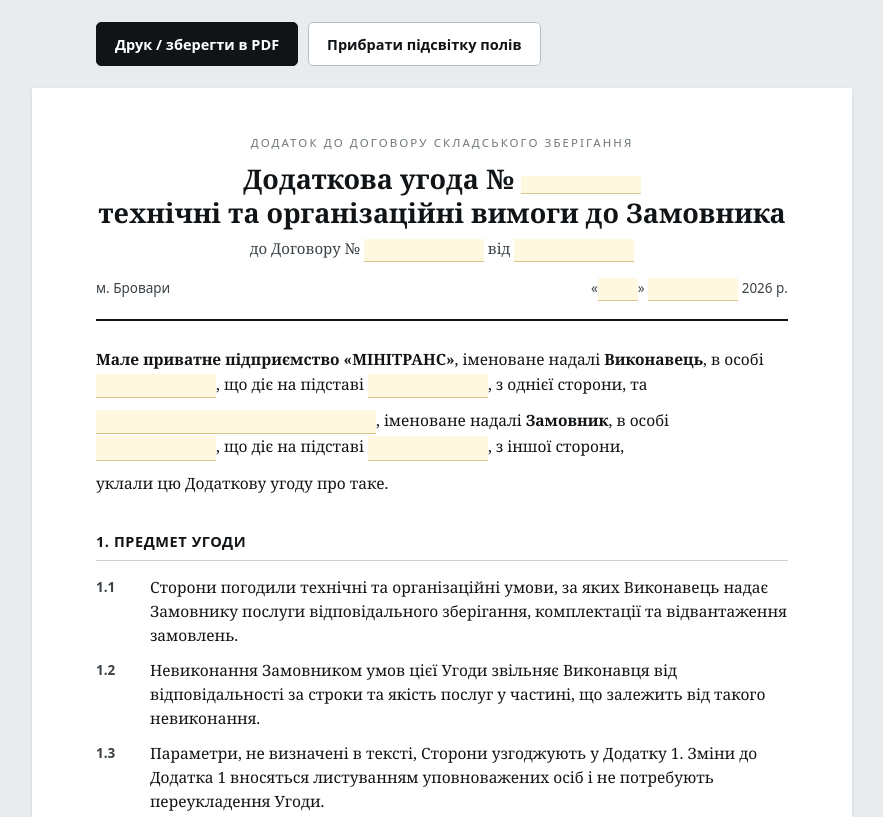
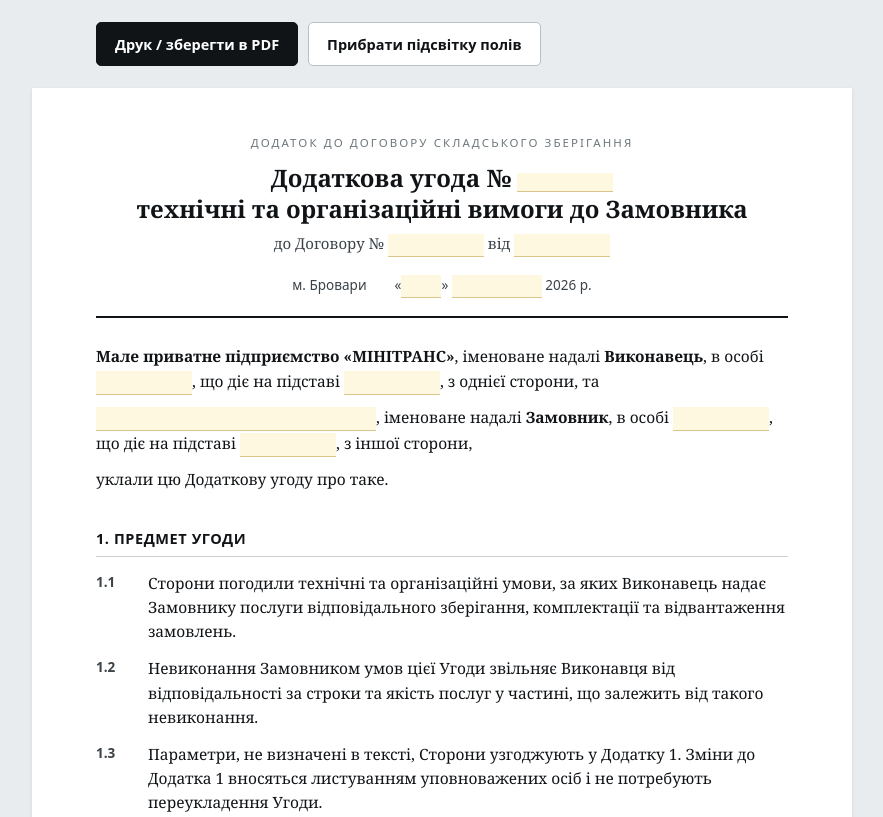
Before and after one commit to MatrixRosul/anketa, a plain HTML site: page ugoda/index.html in a window 1280 px wide. Shown: the top 817 px of the page, without its empty margins (198-1081 px from the left). Drawn offline with Linux system fonts and the light colour scheme.

Commit message:
Угода: виправлено верстку пунктів

```diff
--- a/ugoda/index.html
+++ b/ugoda/index.html
@@ -31,11 +31,11 @@
     font-family:var(--sans);font-size:11.5px;letter-spacing:.18em;
     text-transform:uppercase;color:var(--muted);
   }
-  h1{font-size:clamp(21px,3.4vw,27px);margin:10px 0 0;line-height:1.25;font-weight:700}
+  h1{font-size:clamp(19px,2.9vw,24px);margin:10px 0 0;line-height:1.3;font-weight:700;text-wrap:balance;overflow-wrap:break-word}
   .sub{font-size:15px;color:var(--ink-2);margin:8px 0 0}
   .meta{
-    display:flex;justify-content:space-between;gap:16px;flex-wrap:wrap;
-    margin:16px 0 0;font-family:var(--sans);font-size:13.5px;color:var(--ink-2);
+    display:flex;justify-content:center;gap:8px 28px;flex-wrap:wrap;
+    margin:18px 0 0;font-family:var(--sans);font-size:13.5px;color:var(--ink-2);
   }
 
   .parties{margin:26px 0 0;font-size:15.5px;line-height:1.65}
@@ -49,18 +49,21 @@
   }
   ol.cl{list-style:none;counter-reset:c;padding:0;margin:14px 0 0}
   ol.cl > li{
-    counter-increment:c;display:grid;grid-template-columns:44px 1fr;
-    gap:0 10px;margin:11px 0;font-size:15.5px;line-height:1.55;
+    position:relative;padding-left:52px;margin:13px 0;
+    font-size:15.5px;line-height:1.55;
   }
   ol.cl > li::before{
-    content:attr(data-n);font-family:var(--sans);font-size:13.5px;
-    font-weight:700;color:var(--ink-2);padding-top:2px;
+    content:attr(data-n);position:absolute;left:0;top:1px;
+    font-family:var(--sans);font-size:13.5px;font-weight:700;
+    color:var(--ink-2);
   }
+  .note{margin-left:0}
   .note{font-size:14px;color:var(--muted);margin-top:4px;line-height:1.45}
 
   .fill{
-    display:inline-block;min-width:120px;border-bottom:1px solid var(--fill-line);
-    background:var(--fill);padding:0 6px;font-family:var(--mono);font-size:14px;
+    display:inline-block;min-width:96px;max-width:100%;
+    border-bottom:1px solid var(--fill-line);background:var(--fill);
+    padding:0 6px;font-family:var(--mono);font-size:14px;vertical-align:baseline;
   }
   table{border-collapse:collapse;width:100%;margin:14px 0 0;font-size:14.5px}
   th{
@@ -70,12 +73,15 @@
   }
   td{padding:11px 10px 11px 0;border-bottom:1px solid var(--rule-soft);vertical-align:top}
   td:last-child,th:last-child{padding-right:0}
-  .blank{background:var(--fill);border-bottom:1px solid var(--fill-line);min-height:22px}
+  .blank{background:var(--fill);border-bottom:1px solid var(--fill-line)}
+  .blank::after{content:'';display:block;height:20px}
+  .scroll{overflow-x:auto}
 
   .sign{
-    display:grid;grid-template-columns:1fr 1fr;gap:36px;margin:44px 0 0;
-    page-break-inside:avoid;
+    display:grid;grid-template-columns:repeat(auto-fit,minmax(230px,1fr));
+    gap:30px;margin:44px 0 0;page-break-inside:avoid;
   }
+  .sign > div{min-width:0}
   .sign h3{font-family:var(--sans);font-size:13px;letter-spacing:.05em;
     text-transform:uppercase;margin:0 0 12px;color:var(--ink-2)}
   .sign .who{font-size:15px;font-weight:700;line-height:1.4}
@@ -339,7 +345,7 @@
   </ol>
 
   <h2>Додаток 1. Параметри, що визначає Замовник</h2>
-  <table>
+  <div class="scroll"><table>
     <thead><tr><th style="width:54%">Параметр</th><th>Значення</th></tr></thead>
     <tbody>
       <tr><td>Мінімальний залишковий строк придатності</td>
@@ -365,7 +371,7 @@
       <tr><td>Перелік позицій, яким потрібен власний штрихкод</td>
           <td>звіряється Сторонами окремо</td></tr>
     </tbody>
-  </table>
+  </table></div>
 
   <h2>13. Прикінцеві положення</h2>
   <ol class="cl">
```
